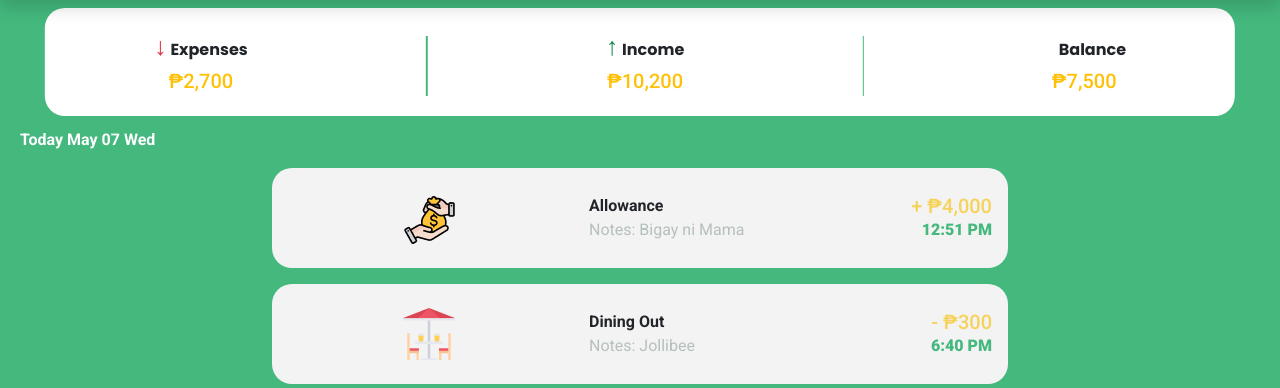
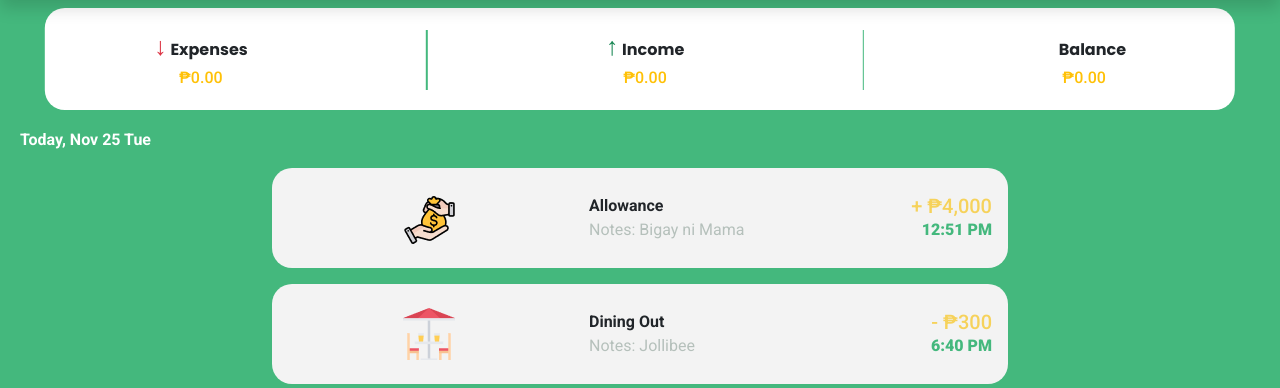
Before and after one commit to Group-5-CtrlSave/CtrlSave, a PHP site: page /pages/home/home.php in a window 1280 px wide. Shown: the part 72-460 px from the top of the page. Run offline with PHP 8.4, Linux system fonts and the light colour scheme; a user stored in the database is signed in; data comes from the database, SQL or seed files in the repository; tables that the repository leaves empty hold one stand-in row (values such as "Sample post").

Commit message:
First BE for HOME - UPPER PART

```diff
--- a/pages/home/home.php
+++ b/pages/home/home.php
@@ -1,3 +1,47 @@
+<?php
+session_start();
+include("../../assets/shared/connect.php");
+date_default_timezone_set('Asia/Manila');
+
+if (!isset($_SESSION['userID'])) {
+  header("Location: ../../pages/login&signup/login.php");
+  exit;
+}
+
+$userID = $_SESSION['userID'];
+
+// date today
+$todayDate = date('Y-m-d');
+$displayToday = "Today, " . date('M d D');
+
+// total income
+$incomeQuery = "
+  SELECT SUM(amount) AS totalIncome
+  FROM tbl_income
+  WHERE userID = '$userID'
+";
+$incomeResult = executeQuery($incomeQuery);
+$incomeRow = mysqli_fetch_assoc($incomeResult);
+$todayIncome = $incomeRow['totalIncome'] !== null ? $incomeRow['totalIncome'] : 0;
+
+// total expense
+$expenseQuery = "
+  SELECT SUM(amount) AS totalExpense
+  FROM tbl_expense
+  WHERE userID = '$userID'
+";
+$expenseResult = executeQuery($expenseQuery);
+$expenseRow = mysqli_fetch_assoc($expenseResult);
+$todayExpense = $expenseRow['totalExpense'] !== null ? $expenseRow['totalExpense'] : 0;
+
+// total balance
+$todayBalance = $todayIncome - $todayExpense;
+
+// income and expense
+//query here BOTH INCOME AND EXPENSE DAPAT SHOW HERE
+
+?>
+
 <!DOCTYPE html>
 <html lang="en">
 
@@ -111,7 +155,7 @@
       justify-content: center;
       box-shadow: 0 4px 6px rgba(0, 0, 0, 0.1);
       transition: 0.3s;
-      z-index: 1100;
+      z-index: 1000;
     }
 
     #plusBtn:hover {
@@ -134,7 +178,7 @@
 
       <div class="container" style="margin-top: 120px; padding-bottom: 120px;">
 
-        <!-- Fixed Bg -->
+        <!-- Bg -->
         <div
           style="position: fixed; top: 0; left: 0; width: 100%; height: 230px; background-color: #44B87D; z-index: 998;">
         </div>
@@ -146,21 +190,24 @@
             <div class="text-center">
               <span class="text-danger" style="font-size: 25px;">↓</span>
               <span class="fw-bold" style="font-size: 16px; font-family: 'Poppins', sans-serif;">Expenses</span>
-              <div class="fw-medium text-warning" style="font-size: 20px; font-family: 'Roboto', sans-serif;">₱2,700
+              <div class="fw-medium text-warning" style="font-size: 16px; font-family: 'Roboto', sans-serif;">
+                ₱<?php echo number_format($todayExpense, 2); ?>
               </div>
             </div>
             <div class="vertical-divider"></div>
             <div class="text-center">
               <span class="text-success" style="font-size: 25px;">↑</span>
               <span class="fw-bold" style="font-size: 16px; font-family: 'Poppins', sans-serif;">Income</span>
-              <div class="fw-medium text-warning" style="font-size: 20px; font-family: 'Roboto', sans-serif;">₱10,200
+              <div class="fw-medium text-warning" style="font-size: 16px; font-family: 'Roboto', sans-serif;">
+                ₱<?php echo number_format($todayIncome, 2); ?>
               </div>
             </div>
             <div class="vertical-divider"></div>
             <div class="text-center">
               <span style="font-size: 25px; visibility: hidden;">↑</span>
               <span class="fw-bold" style="font-size: 16px; font-family: 'Poppins', sans-serif;">Balance</span>
-              <div class="fw-medium text-warning" style="font-size: 20px; font-family: 'Roboto', sans-serif;">₱7,500
+              <div class="fw-medium text-warning" style="font-size: 16px; font-family: 'Roboto', sans-serif;">
+                ₱<?php echo number_format($todayBalance, 2); ?>
               </div>
             </div>
           </div>
@@ -168,9 +215,10 @@
 
         <!-- Date -->
         <div class="position-fixed" style="top: 200px; left: 20px; z-index: 999;">
-          <span class="today-text">Today May 07 Wed</span>
+          <span class="today-text"><?php echo $displayToday; ?></span>
         </div>
 
+        <!-- WALA PANG BE -->
         <!-- Income & Expense Items -->
         <div class="scrollable-container mt-4" style="margin-top: 160px !important;">
           <div class="row justify-content-center">
```
